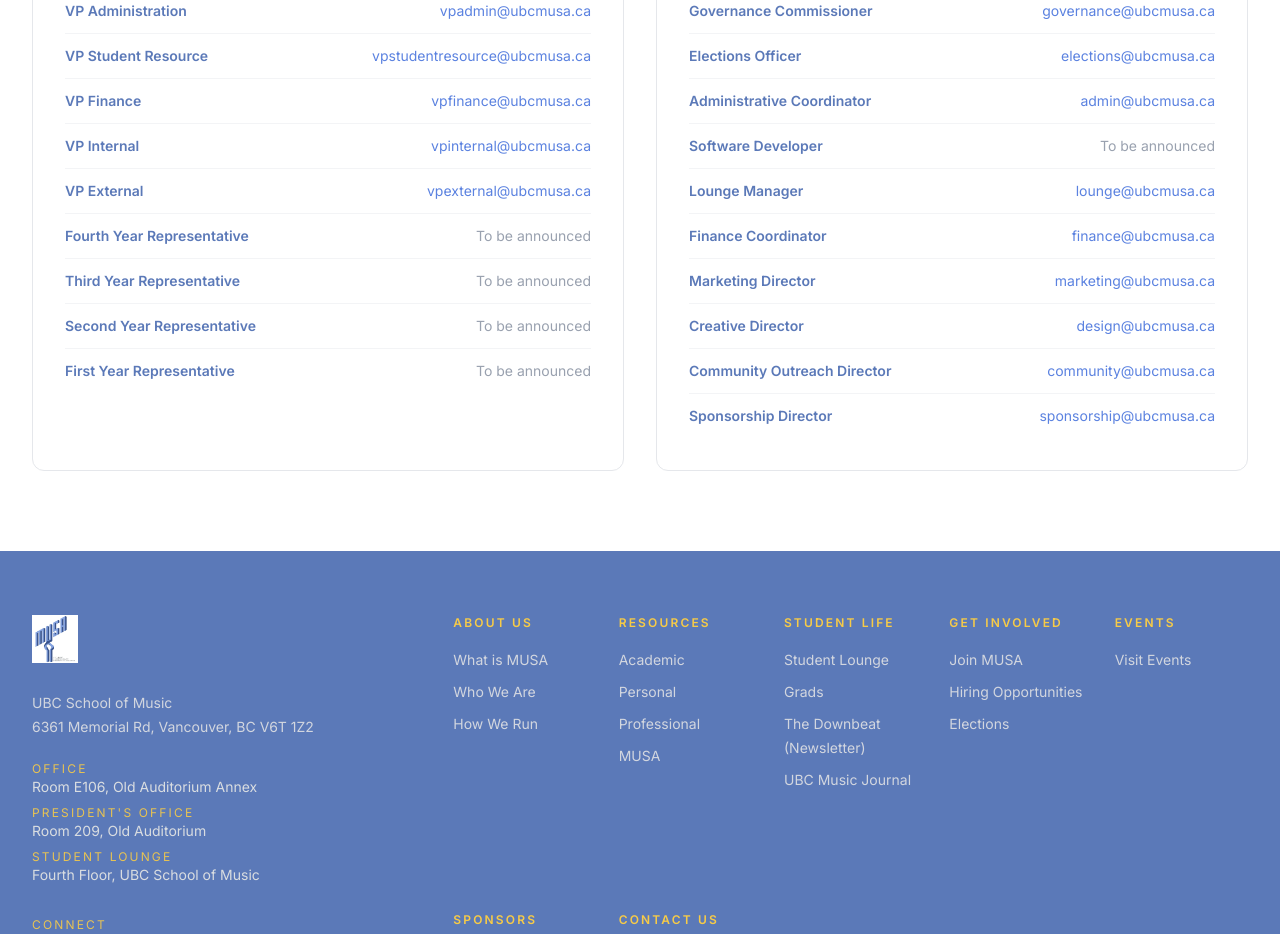
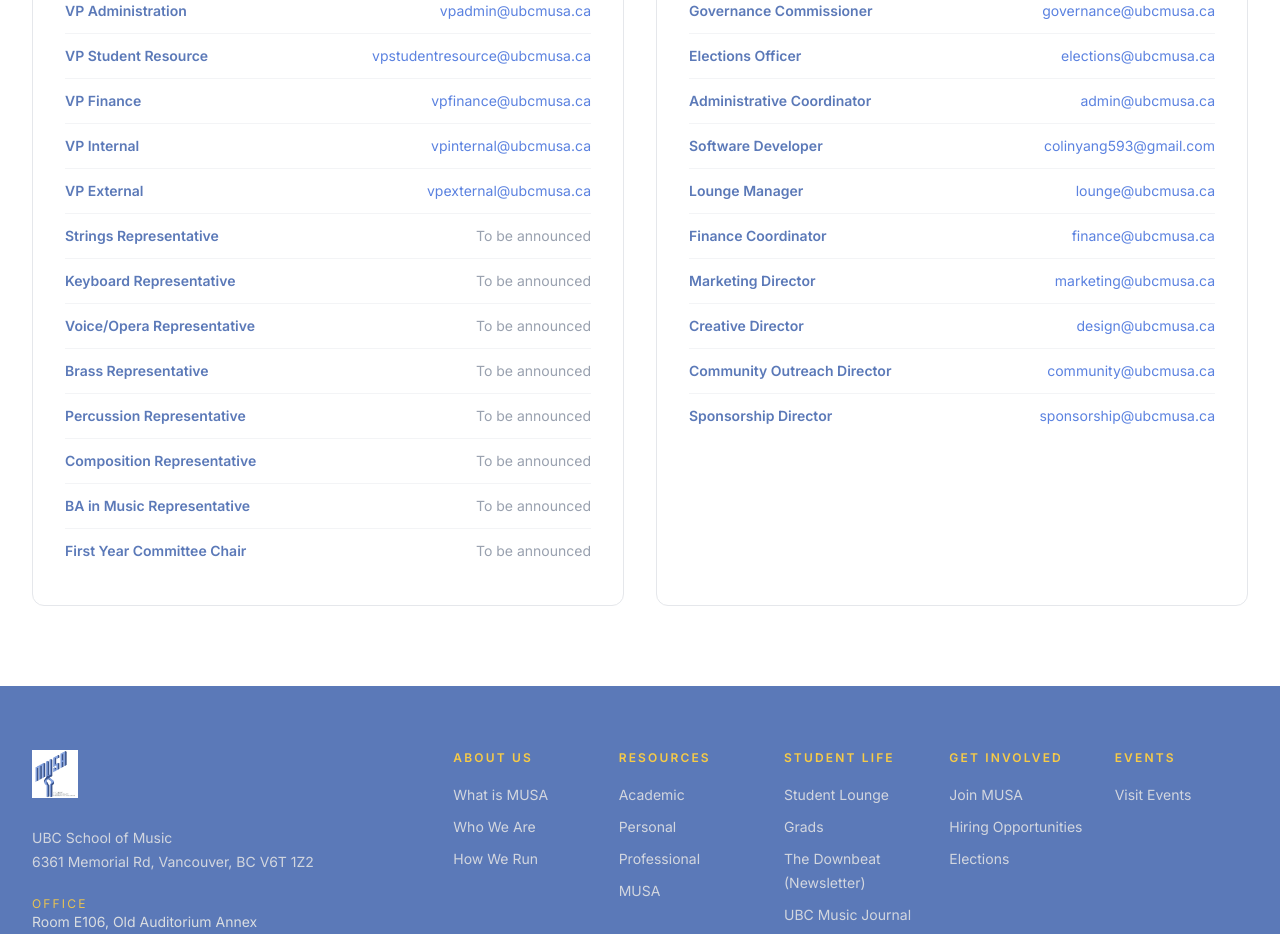
Before and after one commit to UBCMUSA/ubcmusa, a React (Vite) app: page /contact in a window 1280 px wide. Shown: the part 1140-2074 px from the top of the page. Built offline with nearby package versions, Linux system fonts and the light colour scheme.

Commit message:
Contact Us: Added division reps and fyc chair, and software dev's email

```diff
--- a/src/data/directory.js
+++ b/src/data/directory.js
@@ -16,6 +16,7 @@ export const EMAILS = {
   governance: "governance@ubcmusa.ca",
   elections: "elections@ubcmusa.ca",
   adminCoordinator: "admin@ubcmusa.ca",
+  softwareDeveloper: "colinyang593@gmail.com",
   loungeManager: "lounge@ubcmusa.ca",
   financeCoordinator: "finance@ubcmusa.ca",
   marketing: "marketing@ubcmusa.ca",
@@ -37,10 +38,14 @@ export const DIRECTORY = [
       { role: "VP Finance", email: EMAILS.vpFinance },
       { role: "VP Internal", email: EMAILS.vpInternal },
       { role: "VP External", email: EMAILS.vpExternal },
-      { role: "Fourth Year Representative" },
-      { role: "Third Year Representative" },
-      { role: "Second Year Representative" },
-      { role: "First Year Representative" },
+      { role: "Strings Representative" },
+      { role: "Keyboard Representative" },
+      { role: "Voice/Opera Representative" },
+      { role: "Brass Representative" },
+      { role: "Percussion Representative" },
+      { role: "Composition Representative" },
+      { role: "BA in Music Representative" },
+      { role: "First Year Committee Chair" },
     ],
   },
   {
@@ -50,7 +55,7 @@ export const DIRECTORY = [
       { role: "Governance Commissioner", email: EMAILS.governance },
       { role: "Elections Officer", email: EMAILS.elections },
       { role: "Administrative Coordinator", email: EMAILS.adminCoordinator },
-      { role: "Software Developer" },
+      { role: "Software Developer", email: EMAILS.softwareDeveloper },
       { role: "Lounge Manager", email: EMAILS.loungeManager },
       { role: "Finance Coordinator", email: EMAILS.financeCoordinator },
       { role: "Marketing Director", email: EMAILS.marketing },
```
